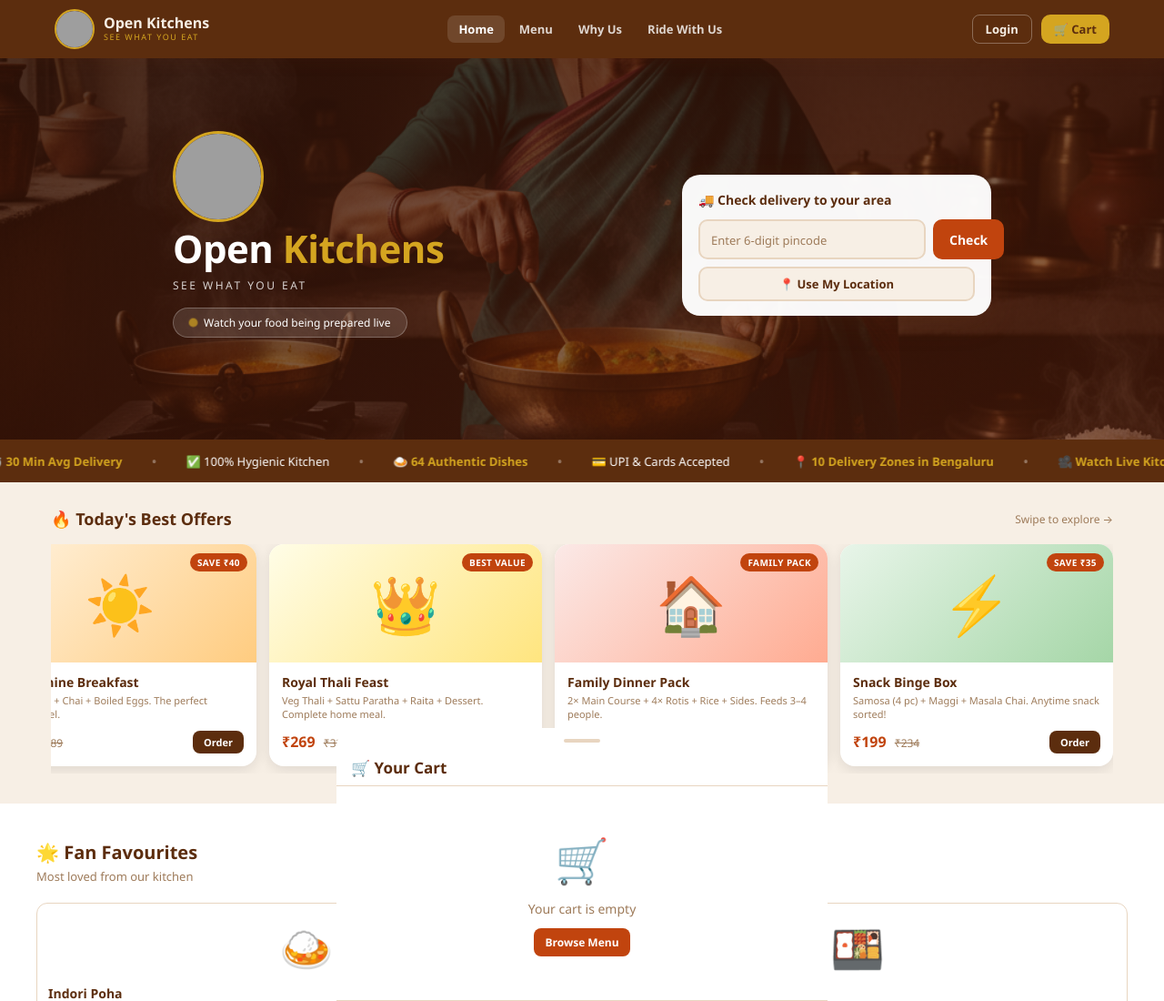
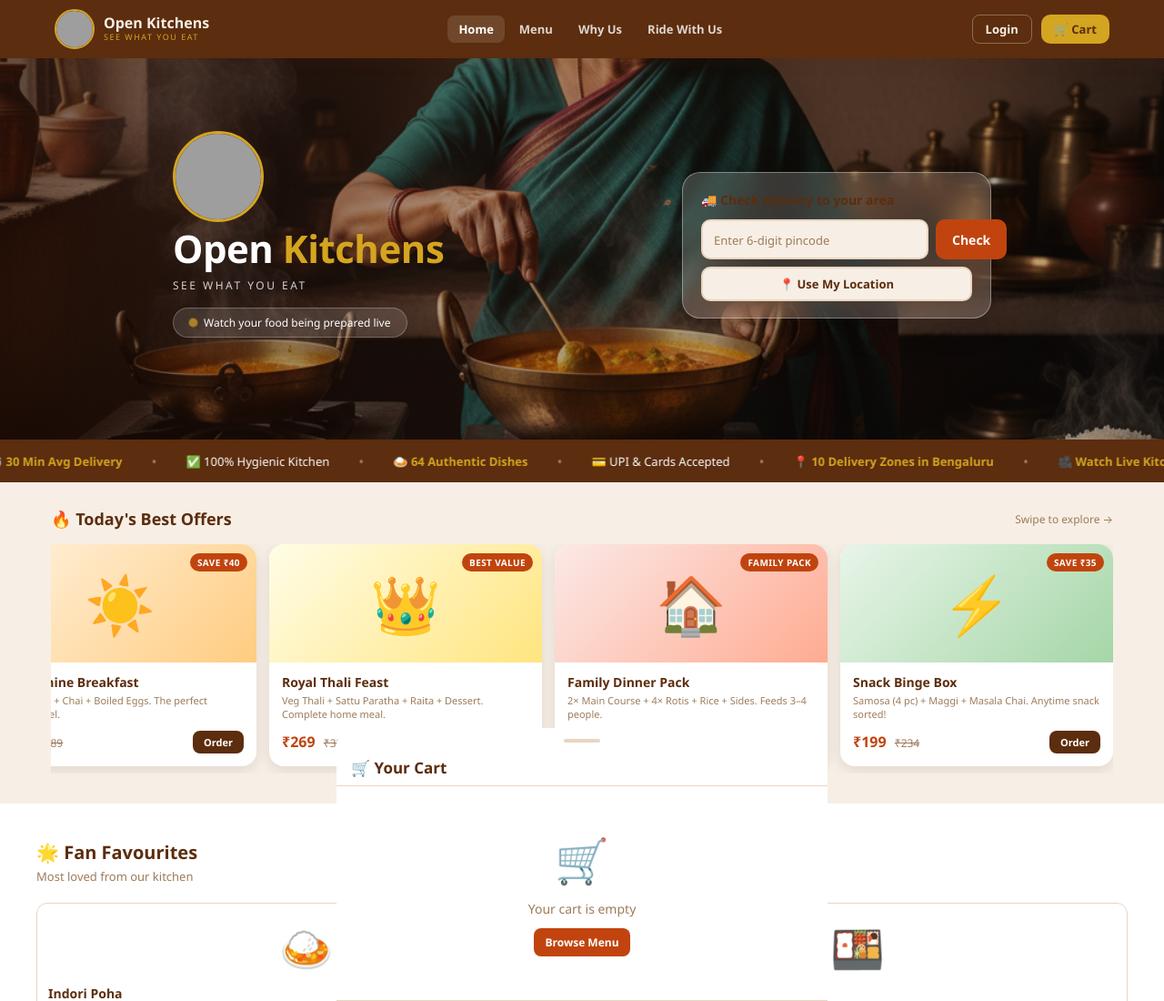
Before and after one commit to Octaves0911/open-kitchens, a website: page public/index.html in a window 1280 px wide. Shown: the top 1100 px of the page at 91% size. Drawn offline with Linux system fonts and the light colour scheme; grey boxes are pictures that could not be loaded.

Commit message:
feat: lighten hero overlay + glassmorphic pincode card to show kitchen image

```diff
--- a/public/css/app.css
+++ b/public/css/app.css
@@ -113,15 +113,15 @@ input, select, textarea { font-family: inherit; outline: none; }
   background: url('/images/hero-background.jpg') center/cover no-repeat;
   z-index: 0;
 }
-/* Dark gradient overlay so text stays readable */
+/* Light overlay — image stays clearly visible, left side darker for text readability */
 .hero-bg::after {
   content: '';
   position: absolute; inset: 0;
   background: linear-gradient(
-    160deg,
-    rgba(42,14,4,.82) 0%,
-    rgba(62,20,6,.70) 45%,
-    rgba(90,30,8,.60) 100%
+    110deg,
+    rgba(30,10,2,.62) 0%,
+    rgba(40,14,4,.38) 40%,
+    rgba(20,8,2,.22) 100%
   );
 }
 .hero-content {
@@ -142,14 +142,19 @@ input, select, textarea { font-family: inherit; outline: none; }
 .hero-usp .dot { width: 7px; height: 7px; border-radius: 50%; background: var(--amber); animation: pulse 2s infinite; flex-shrink: 0; }
 @keyframes pulse { 0%,100% { transform:scale(1); opacity:1; } 50% { transform:scale(1.4); opacity:.7; } }
 
-/* ─── Pincode Card — compact ─────────────────────────────────────────────── */
+/* ─── Pincode Card — glassmorphic so background image shows through ────────── */
 .pincode-card {
-  background: rgba(255,255,255,.97);
+  background: rgba(255,255,255,.18);
+  backdrop-filter: blur(14px) saturate(1.6);
+  -webkit-backdrop-filter: blur(14px) saturate(1.6);
+  border: 1.5px solid rgba(255,255,255,.35);
   border-radius: var(--radius-lg);
-  padding: 18px 18px 16px;
-  box-shadow: var(--shadow-lg);
+  padding: 20px 20px 18px;
+  box-shadow: 0 8px 32px rgba(0,0,0,.28);
   width: 100%; max-width: 400px;
 }
+.pincode-card h3 { color: #fff; }
+.pincode-card .form-label { color: rgba(255,255,255,.85); }
 .pincode-card h3 { font-size: 14px; color: var(--brown-dark); font-weight: 700; margin-bottom: 12px; }
 .pincode-input-row { display: flex; gap: 8px; margin-bottom: 8px; }
 .pincode-input {
```
